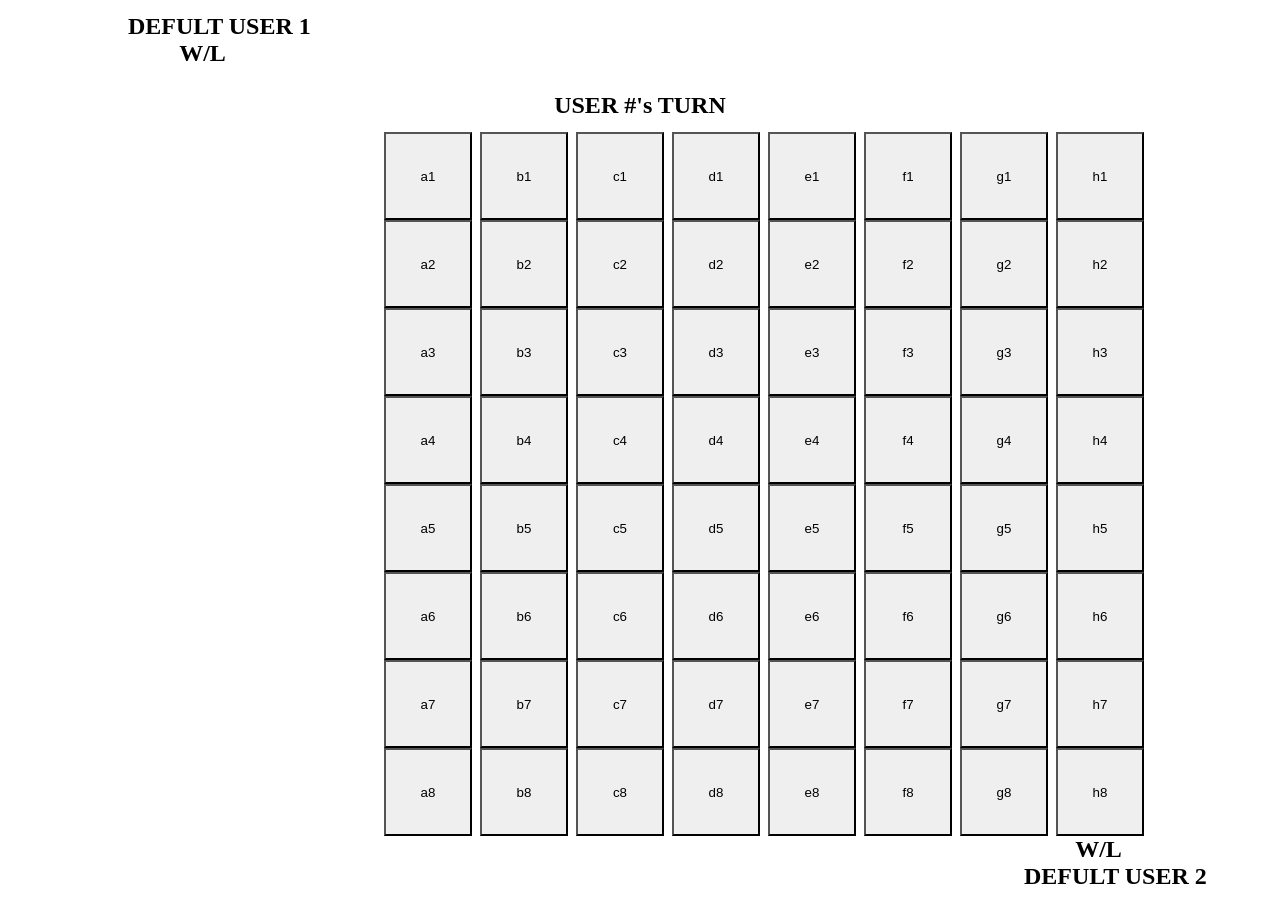
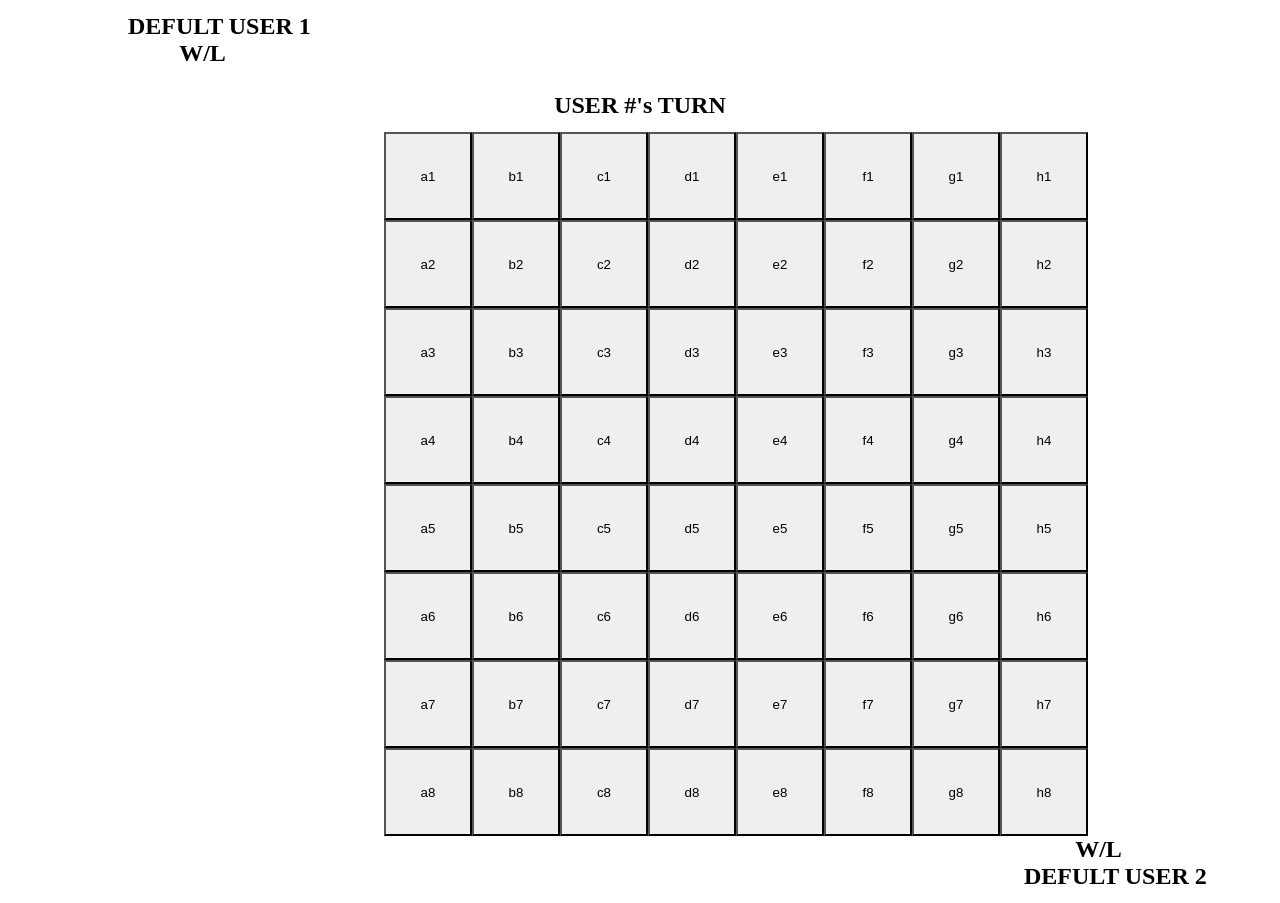
Before and after one commit to CanadianPS1/Jolzz, a SvelteKit app: page / in a window 1280 px wide. Built offline with nearby package versions, Linux system fonts and the light colour scheme.

Commit message:
fixed a bug

```diff
--- a/static/app.css
+++ b/static/app.css
@@ -6,33 +6,9 @@
     margin-top: 1%;
     margin-left: 30%;
 }
-.row2{
+.row1, .row2, .row3, .row4, .row5, .row6, .row7, .row8 {
+    display: flex;
     margin-left: 30%;
-
-}
-.row3{
-    margin-left: 30%;
-
-}
-.row4{
-    margin-left: 30%;
-
-}
-.row5{
-    margin-left: 30%;
-
-}
-.row6{
-    margin-left: 30%;
-
-}
-.row7{
-    margin-left: 30%;
-
-}
-.row8{
-    margin-left: 30%;
-
 }
 .tile{
     width: 5.5rem;
```
